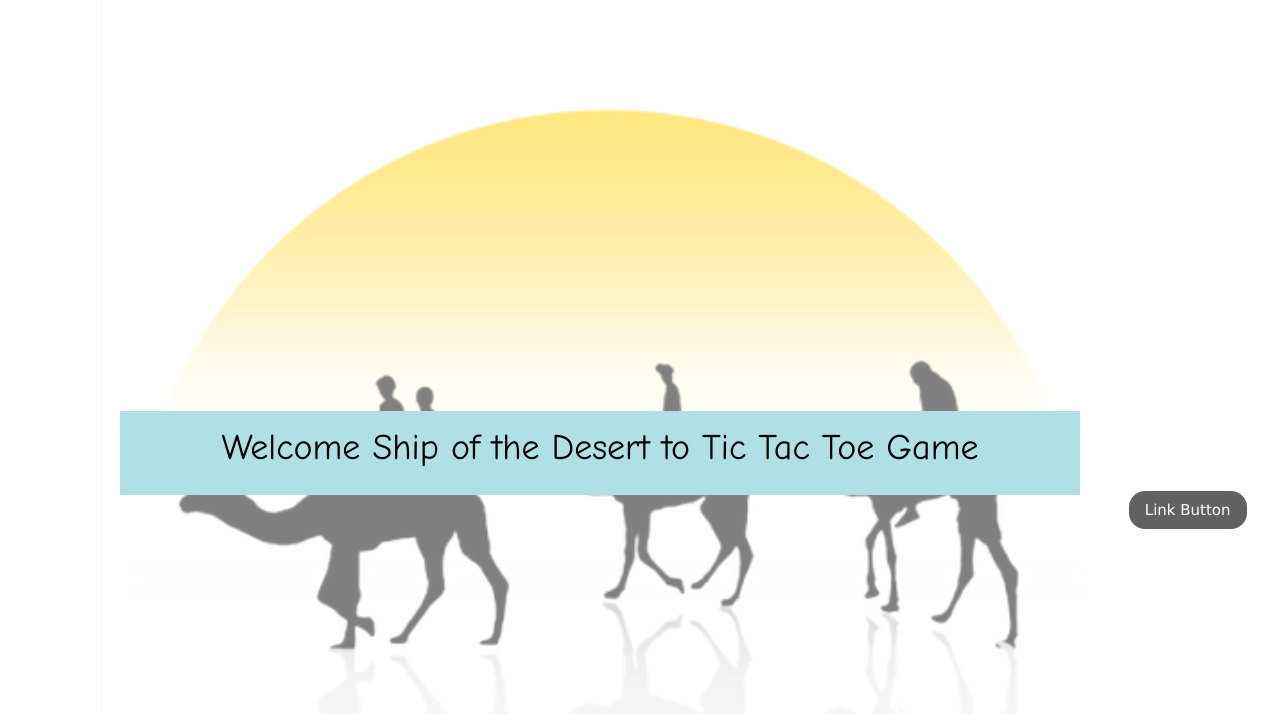
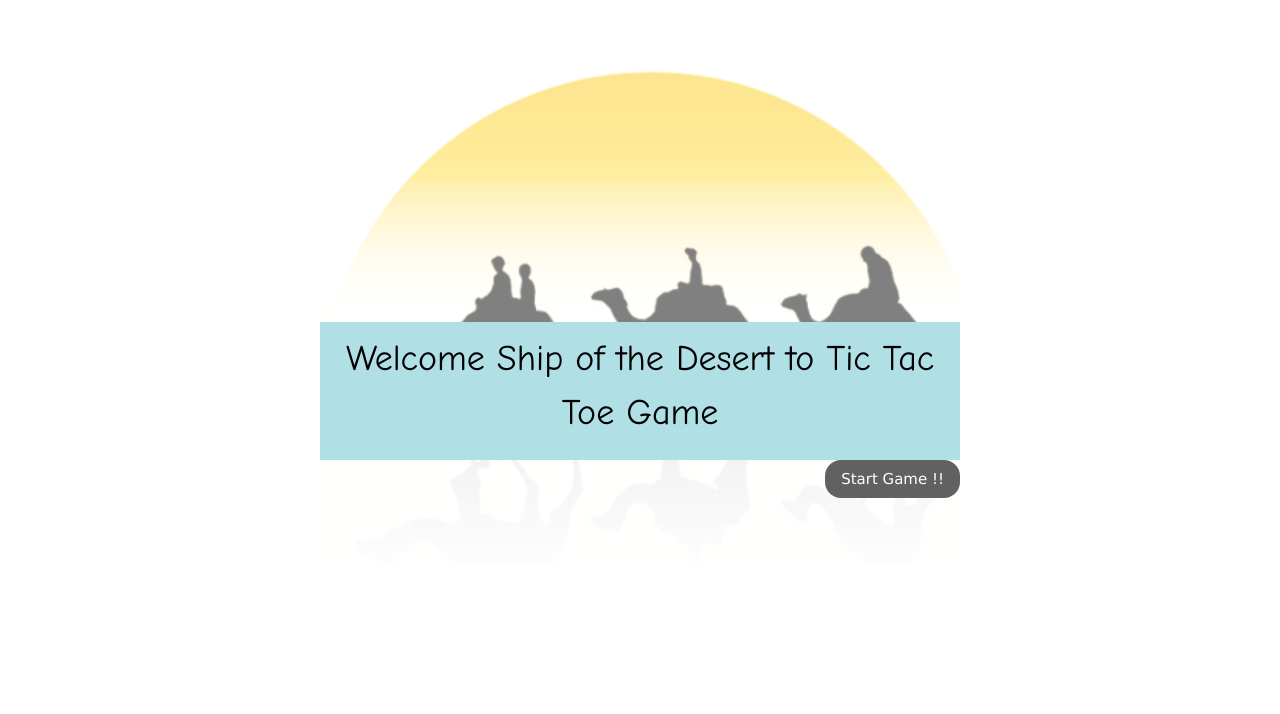
Before and after one commit to AmaniAlamri/amanialamri.github.io, a plain HTML site: page index.html in a window 1280 px wide. Drawn offline with nearby package versions, Linux system fonts and the light colour scheme.

Commit message:
changed the style of index.html page

```diff
--- a/css/main.css
+++ b/css/main.css
@@ -105,28 +105,34 @@ visibility: hidden;
   }
 
   .back{
-    position: relative;
-    width: 100%;
+    /* position: relative; */
+    display: flex;
     height: 500px;
-    /* background-size: contain; */
-  }
+    background-image: url("../images/r.png");
+    width: 50%;
+    justify-content:center;
+    flex-direction: column;
+    margin: auto;
+    margin-top: 5%;
+    background-size: cover;
+
+align-items: flex-end;
+align-content: space-between;
+}
 
 
 .text-block {
-  position: absolute;
-  bottom: 5px;
-  right: 200px;
+  margin-top: 30%;
   background-color:powderblue;
   color:black;
-  width: 75%;
   text-align: center;
+  justify-self: end;
   }
-
+  #playHome{
+  align-self:center;
+  }
   img{
   opacity: 0.5;
   filter: alpha(opacity=50);
-  width: 80%;
-  margin-left: 100px;
+  width: 50%;
   }
-  #playHome{
-  }
--- a/index.html
+++ b/index.html
@@ -16,16 +16,19 @@
       crossorigin="anonymous"
     ></script>
 
-    <title>Ship of the Desert to Tic Tac Toe Game</title>
+    <title>Ship of the Desert Tic Tac Toe Game</title>
   </head>
   <body>
     <div class="back">
-        <img src="./images/rsz_1home.png" />
+      <div class="text-block">
+        <h1>Welcome Ship of the Desert to Tic Tac Toe Game</h1>
+      </div>
+      <a
+        id="#playHome"
+        href="home.html"
+        class="w3-btn w3-dark-grey w3-hover-purple w3-round-xlarge"
+        >Start Game !!</a>
 
-      <div class="text-block" >
-        <h1> Welcome Ship of the Desert to Tic Tac Toe Game</h1>
-      </div>
-      <a  id="#playHome" href="home.html" class="w3-btn w3-dark-grey w3-hover-purple w3-round-xlarge">Link Button</a>
     </div>
   </body>
 </html>
--- a/js/main.js
+++ b/js/main.js
@@ -129,10 +129,8 @@ var xo = $(".box").on("click", function(event) {
       // ..... No winner..................
       if (countClick == 9 && winner != true) {
         console.log($(".i"));
-        // $('.i').css("visibility","visible");
-        swal("Draw !!", "...Try agin!", {}).then(() => {
-          finishRound();
-        });
+        $('.i').css("visibility","visible");
+        swal("Draw !!", "...Try agin!", {});
         console.log("Draw !!");
         // //-----------------------
       }
```
Also changed, not shown: home.html (+1 -1 lines), images/r.png (added), 1 other file.
